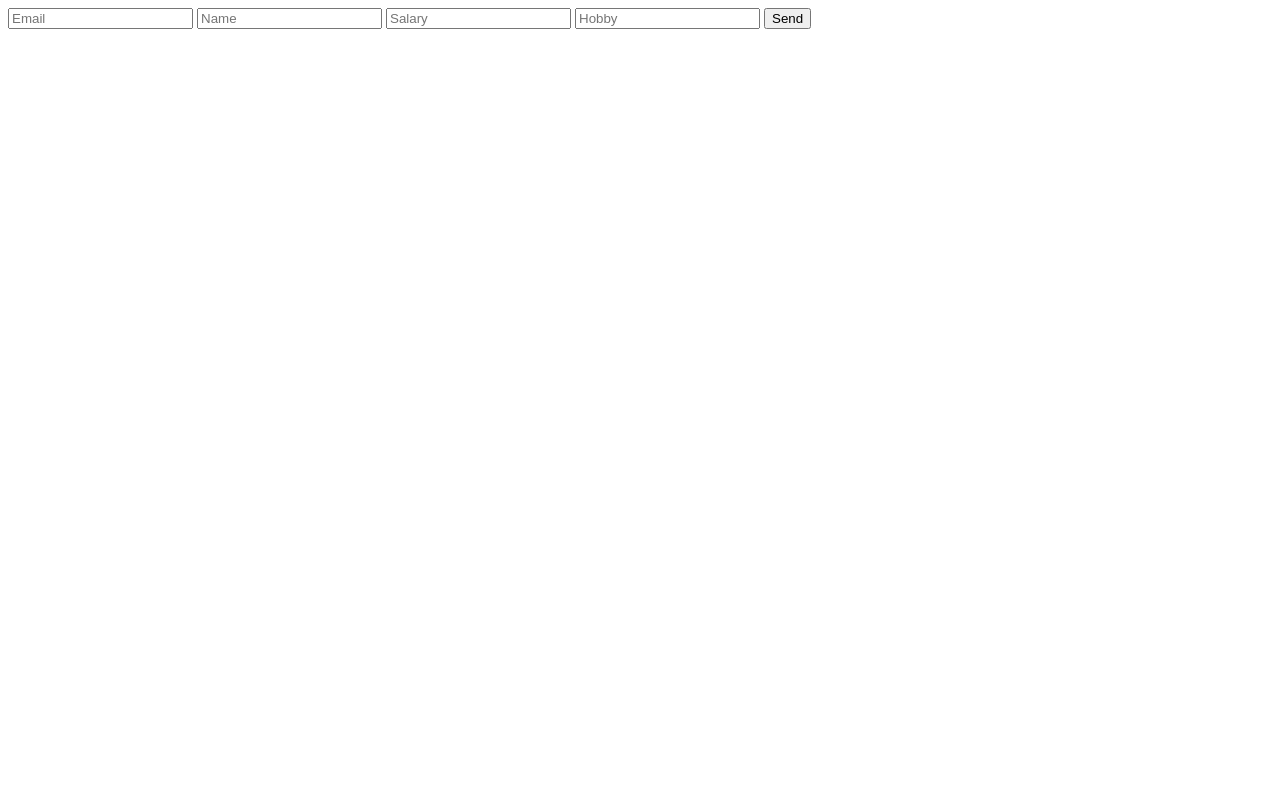
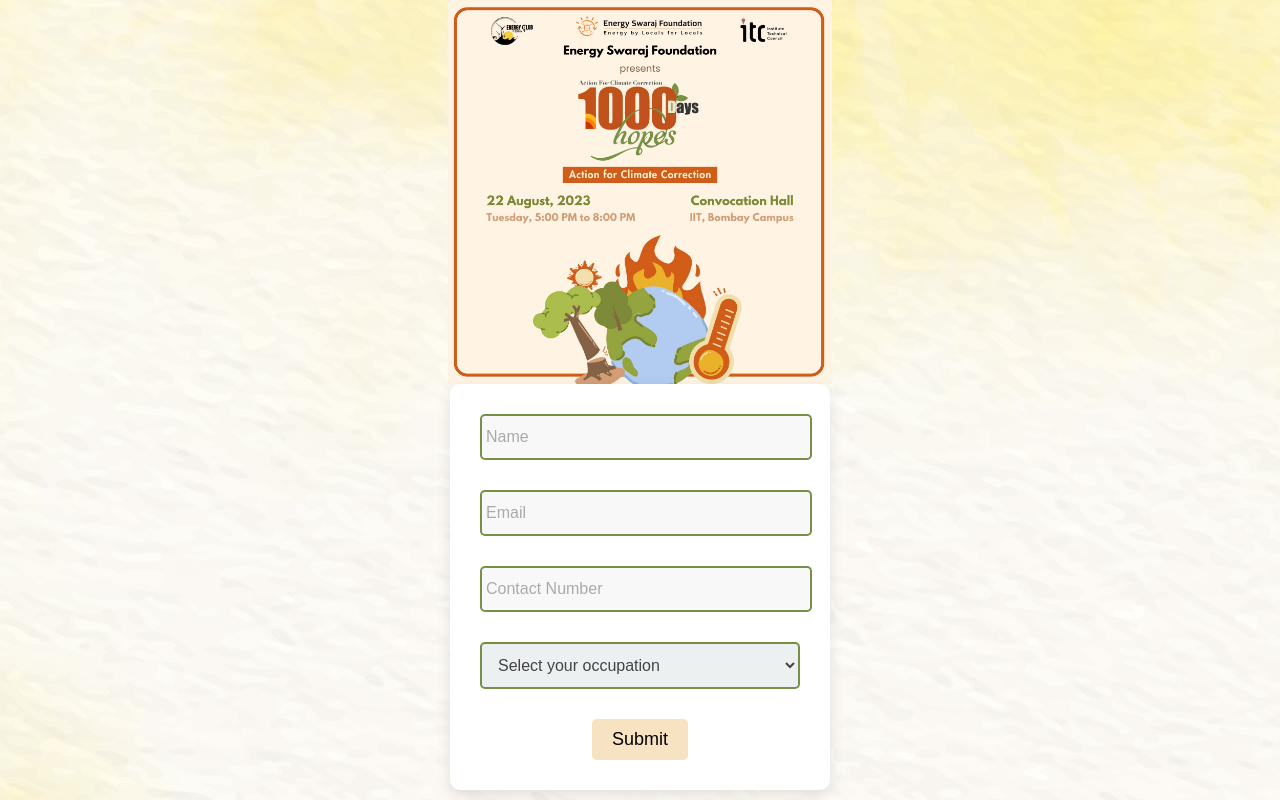
Before and after one commit to ITC-WEB-TEAM-23-24/energy-regform, a plain HTML site: page index.html in a window 1280 px wide. Drawn offline with Linux system fonts and the light colour scheme.

Commit message:
initial design

```diff
--- a/index.html
+++ b/index.html
@@ -1,19 +1,148 @@
 <!DOCTYPE html>
 <html lang="en">
   <head>
-    <meta charset="UTF-8">
-    <meta name="viewport" content="width=device-width, initial-scale=1.0">
+    <meta charset="UTF-8" />
+    <meta name="viewport" content="width=device-width, initial-scale=1.0" />
     <title>Document</title>
+    <style>
+      body {
+        background-image: url(./bg.jpg);
+        font-family: "Arial", sans-serif;
+        /* line-height: 1.6; */
+        margin: 0;
+        display: flex;
+        /* justify-content: center; */
+        align-items: center;
+        min-height: 100vh;
+        background-color: #f2f2f2;
+        flex-wrap: wrap;
+        flex-direction: column;
+      }
+
+      form {
+        width: 25%;
+        height: auto;
+        padding: 30px;
+        border-radius: 10px;
+        background-color: #fff;
+        box-shadow: 0 5px 15px rgba(0, 0, 0, 0.1);
+      }
+
+      input,
+      select {
+        position: relative;
+        display: block;
+        width: 100%;
+        padding-block: 12px;
+        padding-inline: 4px;
+        margin-bottom: 30px;
+        border: 2px solid #769145;
+        border-radius: 5px;
+        font-size: 16px;
+        color: #444;
+        background-color: #f8f8f8;
+      }
+
+      .btn {
+        background-color: #e67e22;
+        color: white;
+        border: none;
+        padding: 10px 20px;
+        border-radius: 5px;
+        cursor: pointer;
+        font-size: 18px;
+        transition: background-color 0.2s;
+        display: flex;
+        margin: auto;
+      }
+
+      .btn:hover {
+        background-color: #df762c;
+      }
+
+      input::placeholder {
+        color: #aaa;
+      }
+
+      select {
+        padding: 12px;
+      }
+
+      #card-errors {
+        color: #e74c3c;
+        font-size: 14px;
+        margin-bottom: 10px;
+      }
+
+      /* Add some funky colors */
+      input:focus,
+      select:focus {
+        border-color: #e67e22;
+        box-shadow: 0 0 5px rgba(230, 126, 34, 0.5);
+      }
+
+      .btn {
+        background-color: #f7e2c1;
+        color: black;
+      }
+
+      .btn:hover {
+        background-color: #afd8f4;
+      }
+
+      select {
+        border-color: #769145;
+        background-color: #ecf0f1;
+      }
+      .img {
+        height: auto;
+        width: 30%;
+        margin-inline: auto;
+        display: flex;
+      }
+
+      /* @media screen and (max-width: 3000px) {
+        .img {
+          width: 30%;
+        }
+      } */
+      @media screen and (max-width: 1000px) {
+        .img {
+          width: 300px;
+          height: auto;
+        }
+        form {
+          width: 200px;
+          height: 400px;
+        }
+      }
+    </style>
+    <script src="https://js.stripe.com/v3/"></script>
   </head>
   <body>
+    <img class="img" src="./img.jpg" alt="Energy Swaraj poster" />
     <form
+      id="payment-form"
       method="POST"
-    action="https://script.google.com/macros/s/AKfycbzPbZQuhXCd3FkOSzgqn5DZi6oxa_Ql3BeAsPIZKaurWFqLDUG9aCARdFkjjD6xR78fyA/exec">
-    <input name="Email" type="email" placeholder="Email" required>
-    <input name="Name" type="text" placeholder="Name" required>
-    <input name="Salary" type="text" placeholder="Salary" required>
-    <input name="Hobby" type="text" placeholder="Hobby" required>
-    <button type="submit">Send</button>
+      action="https://script.google.com/macros/s/AKfycbzPbZQuhXCd3FkOSzgqn5DZi6oxa_Ql3BeAsPIZKaurWFqLDUG9aCARdFkjjD6xR78fyA/exec"
+    >
+      <input name="Name" type="text" placeholder="Name" required />
+      <input name="Email" type="email" placeholder="Email" required />
+      <input
+        name="Contact_number"
+        type="tel"
+        placeholder="Contact Number"
+        required
+      />
+      <select name="Occupation" id="occupation" required>
+        <option value="" disabled selected>Select your occupation</option>
+        <option value="Professor">Professor</option>
+        <option value="Student">Student</option>
+        <option value="Other">Other</option>
+      </select>
+      <div id="card-errors" role="alert"></div>
+
+      <button class="btn" type="submit">Submit</button>
     </form>
   </body>
 </html>
```
Also changed, not shown: bg.jpg (added), img.jpg (added). Lines whose indentation alone changed are shown as unchanged.
